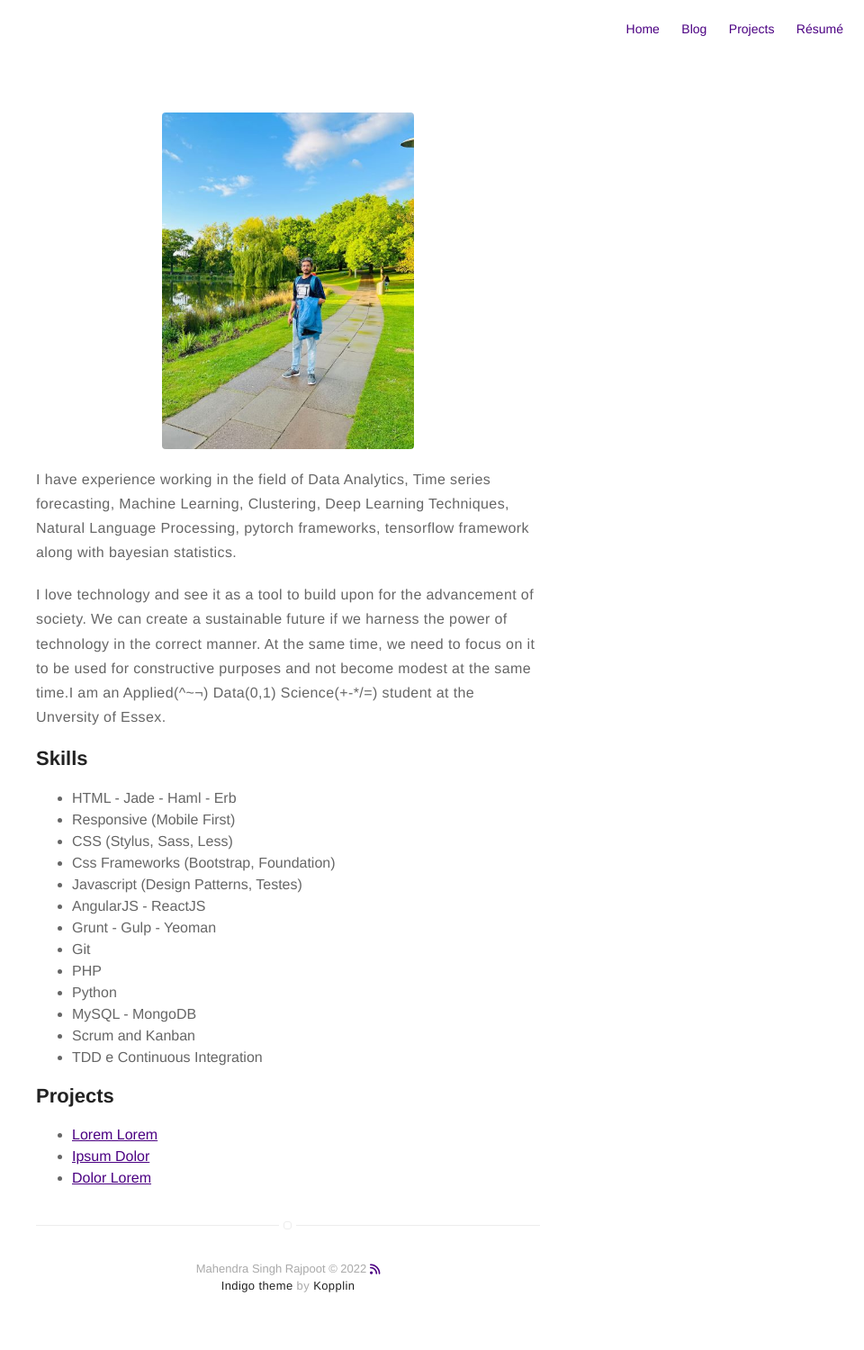
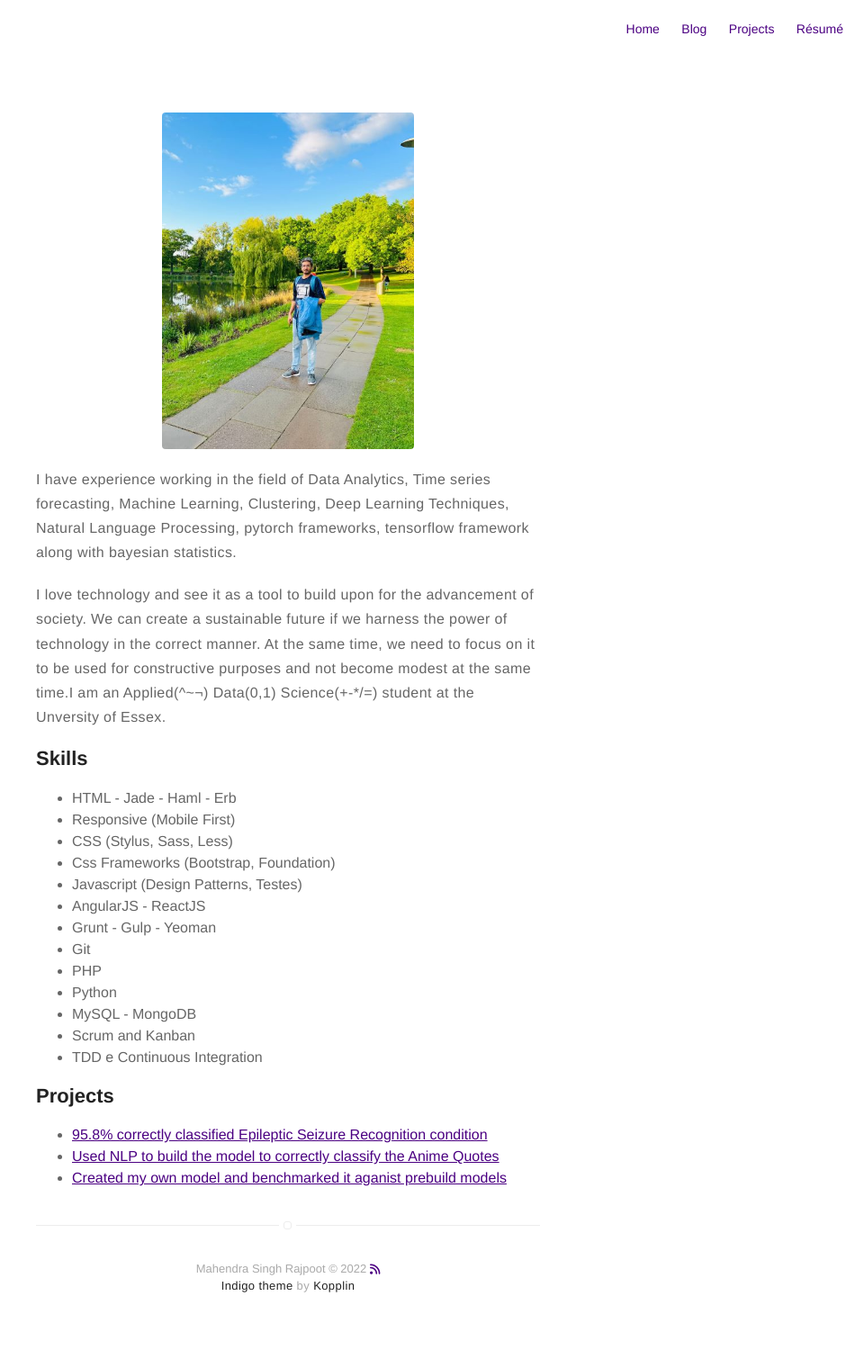
Before and after one commit to mahii6991/mahii6991.github.io, a Jekyll site: the page built from about.md, in a window 1280 px wide. Shown: the whole page at 90% size, without its empty margins (320-1280 px from the left). Built offline with Jekyll 4.4.1, drawn with Linux system fonts in a browser that asks for light colours; nearby versions of some CDN libraries.

Commit message:
added my projects

```diff
--- a/about.md
+++ b/about.md
@@ -29,7 +29,7 @@ layout: page
 <h2>Projects</h2>
 
 <ul>
-	<li><a href="https://github.com/">Lorem Lorem</a></li>
-	<li><a href="https://github.com/">Ipsum Dolor</a></li>
-	<li><a href="https://github.com/">Dolor Lorem</a></li>
+	<li><a href="https://github.com/mahii6991/Kaggle_Projects/blob/main/project-on-epileptic-seizure-recognition.ipynb">95.8% correctly classified Epileptic Seizure Recognition condition</a></li>
+	<li><a href="https://github.com/mahii6991/Kaggle_Projects/blob/main/playing-with-anime.ipynb">Used NLP to build the model to correctly classify the Anime Quotes </a></li>
+	<li><a href="https://github.com/mahii6991/Kaggle_Projects/blob/main/building-the-ml-model.ipynb">Created my own model and benchmarked it aganist prebuild models</a></li>
 </ul>
```
